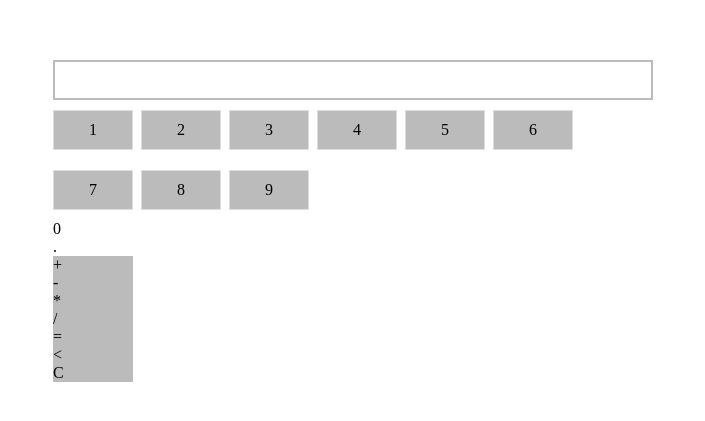
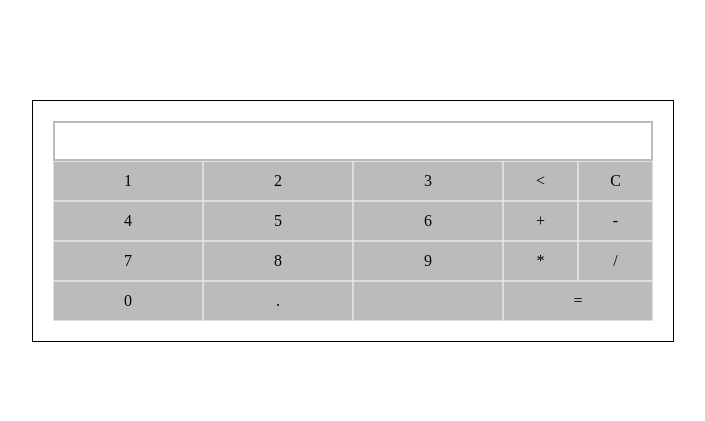
Before and after one commit to Latinobull/JS-Calculator, a plain HTML site: page index.html in a window 1280 px wide. Shown: the part 179-600 px from the top of the page, without its empty margins (287-992 px from the left). Drawn offline with Linux system fonts and the light colour scheme.

Commit message:
structure is completed for style

```diff
--- a/index.html
+++ b/index.html
@@ -13,32 +13,30 @@
       <div id="input"></div>
       <div class="btnContainer">
         <div class="numbers">
-          <div>1</div>
-          <div>2</div>
-          <div>3</div>
+          <div class="btn">1</div>
+          <div class="btn">2</div>
+          <div class="btn">3</div>
+
+          <div class="btn">4</div>
+          <div class="btn">5</div>
+          <div class="btn">6</div>
+
+          <div class="btn">7</div>
+          <div class="btn">8</div>
+          <div class="btn">9</div>
+
+          <div class="btn">0</div>
+          <div class="btn">.</div>
+          <div></div>
         </div>
-        <div class="numbers">
-          <div>4</div>
-          <div>5</div>
-          <div>6</div>
-        </div>
-        <div class="numbers">
-          <div>7</div>
-          <div>8</div>
-          <div>9</div>
-        </div>
-
-        <div>0</div>
-        <div>.</div>
-
         <div class="operators">
-          <div>+</div>
-          <div>-</div>
-          <div>*</div>
-          <div>/</div>
-          <div>=</div>
-          <div><</div>
-          <div>C</div>
+          <div class="btn"><</div>
+          <div class="btn">C</div>
+          <div class="btn">+</div>
+          <div class="btn">-</div>
+          <div class="btn">*</div>
+          <div class="btn">/</div>
+          <div class="btn">=</div>
         </div>
       </div>
       <h2 id="result"></h2>
--- a/script.js
+++ b/script.js
@@ -62,7 +62,7 @@ function divide(num1, num2) {
 }
 
 btnContainer.addEventListener('click', e => {
-  if (e.target.matches('button')) {
+  if (e.target.matches('.btn')) {
     const choice = e.target.textContent;
     if (choice.match('=')) return submit(area.textContent);
     if (choice.match('C')) return (area.textContent = '');
--- a/style.css
+++ b/style.css
@@ -9,6 +9,8 @@ body {
 }
 .calculator {
   place-self: center;
+  border: 1px solid black;
+  padding: 20px;
 }
 #input {
   border: 2px solid #bbb;
@@ -18,26 +20,36 @@ body {
 }
 .btnContainer {
   max-width: 600px;
+  display: flex;
 }
 .numbers {
-  display: inline-block;
+  display: flex;
+  flex-wrap: wrap;
+  min-width: 450px;
 }
 .numbers div {
-  display: inline-block;
-  width: 100px;
+  width: 150px;
   background-color: #bbb;
   border: 1px solid #ddd;
   border-radius: 1px;
-  width: 80px;
   text-align: center;
   padding: 10px;
-  margin: 10px 4px 10px 0;
 }
 
 .operators {
-  display: inline-block;
+  display: flex;
+  flex-wrap: wrap;
+  min-width: 150px;
 }
 .operators div {
-  width: 80px;
+  width: 75px;
   background-color: #bbb;
+  border: 1px solid #ddd;
+  border-radius: 1px;
+  text-align: center;
+  padding: 10px;
 }
+
+.operators .btn:last-child {
+  width: 150px;
+}
```
